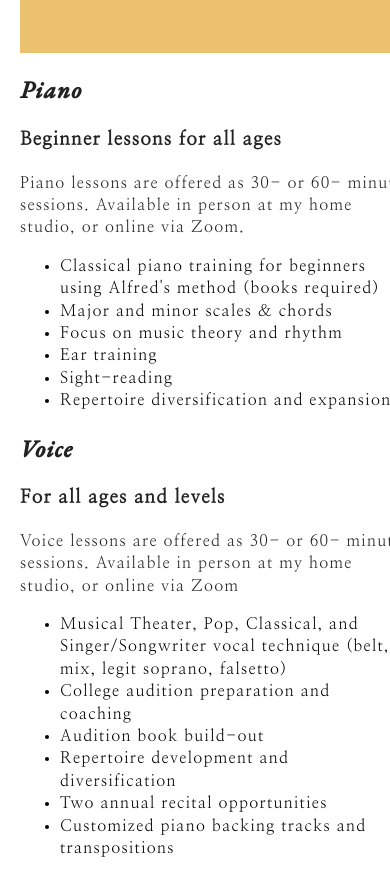
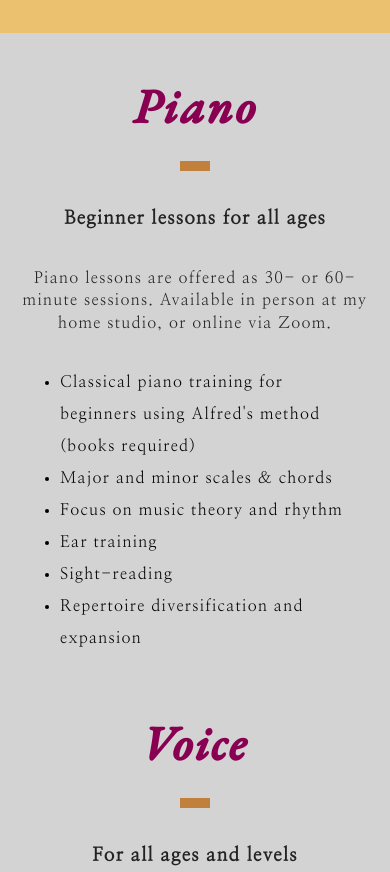
Before and after one commit to cheisentrout/ab-studio, a plain HTML site: page index.html in a window 390 px wide. Shown: the part 2541-3413 px from the top of the page. Drawn offline with nearby package versions, Linux system fonts and the light colour scheme; a script that the page names is missing.

Commit message:
Added responsive CSS for lessons section

```diff
--- a/css/main.css
+++ b/css/main.css
@@ -101,7 +101,6 @@ h2 {
 
 .container {
 	width: 100%;
-	margin: 20px;
 }
 
 img {
@@ -146,7 +145,7 @@ a {
 	text-decoration: none;
 }
 
-li:hover {
+header li:hover {
 	color: #890053;
 }
 
@@ -276,7 +275,65 @@ input:hover {
   flex-flow: row wrap;
 }
 
+/* Lesson Types - Mobile */
 
+#lessons {
+  background-color: lightgray;
+}
+
+#lessons .content-wrapper {
+  align-items: flex-start;
+  display: flex;
+  flex-flow: row wrap;
+  justify-content: center;
+  margin: 0 20px;
+  padding: 0 0 40px 0;
+}
+
+.piano,
+.voice,
+.acting {
+  display: flex;
+  flex-flow: row wrap;
+  width: 100%;
+  text-align: center;
+}
+
+#lessons .decor-line {
+  display: flex;
+  flex-flow: row wrap;
+  justify-content: center;
+  width: 100%;
+}
+
+.decor-line figure {
+  border: solid #C2803D 5px;
+  color: #C2803D;
+  height: 0;
+  width: 20px;
+  text-align: center;
+}
+
+.piano h2,
+.voice h2,
+.acting h2 {
+  width: 100%;
+  color: #890053;
+  font-size: 3em;
+  margin-bottom: 5px;
+}
+
+.piano h3,
+.voice h3,
+.acting h3 {
+  width: 100%;
+}
+
+#lessons ul {
+  text-align: left;
+  line-height: 2em;
+
+}
 
 /* ==========================================================================
    Helper classes
@@ -366,6 +423,8 @@ input:hover {
    Modify as content requires.
    ========================================================================== */
 
+/****** TABLET STYLES ******/
+
 @media only screen and (min-width: 768px) {
   /* Style adjustments for viewports that meet the condition */
 
@@ -428,6 +487,42 @@ input:hover {
   .bio {
     max-width: 55%;
   }
+
+  /* Lesson Types - Tablet */
+
+  .piano,
+  .voice,
+  .acting {
+    width: 45%;
+    padding: 20px;
+  }
+
+}
+
+
+
+
+
+
+/****** DESKTOP STYLES *******/
+
+@media only screen and (min-width: 1200px) {
+
+  /* Lessons - Desktop */
+
+  .piano,
+  .voice,
+  .acting {
+    width: 28%;
+    padding: 30px;
+    justify-content: flex-start;
+    text-align: center;
+  }
+
+  #lessons .decor-line {
+  justify-content: center;
+  width: 100%;
+
 }
 
 @media print,
--- a/index.html
+++ b/index.html
@@ -3,7 +3,7 @@
 
 <head>
   <meta charset="utf-8">
-  <title></title>
+  <title>Ashley Bailey Studio</title>
   <meta name="description" content="">
   <meta name="viewport" content="width=device-width, initial-scale=1">
 
@@ -113,7 +113,9 @@
 		<div class="content-wrapper">
 			<div class="piano">
 				<h2>Piano</h2>
-				<div class="decor-line"></div>
+				<div class="decor-line">
+					<figure></figure>
+				</div>
 				<h3>Beginner lessons for all ages</h3>
 				<p>Piano lessons are offered as 30- or 60- minute sessions. Available in person at my home studio, or online via Zoom.</p>
 				<ul>
@@ -127,7 +129,9 @@
 			</div>
 			<div class="voice">
 				<h2>Voice</h2>
-				<div class="decor-line"></div>
+				<div class="decor-line">
+					<figure></figure>
+				</div>
 				<h3>For all ages and levels</h3>
 				<p>Voice lessons are offered as 30- or 60- minute sessions. Available in person at my home studio, or online via Zoom</p>
 				<ul>
@@ -141,7 +145,9 @@
 			</div>
 			<div class="acting">
 				<h2>Acting</h2>
-				<div class="decor-line"></div>
+				<div class="decor-line">
+					<figure></figure>
+				</div>
 				<h3>For all ages and levels</h3>
 				<p>Acting lessons are offered as 30- or 60- minute sessions. Available in person at my home studio, or online via Zoom.</p>
 				<ul>
```
